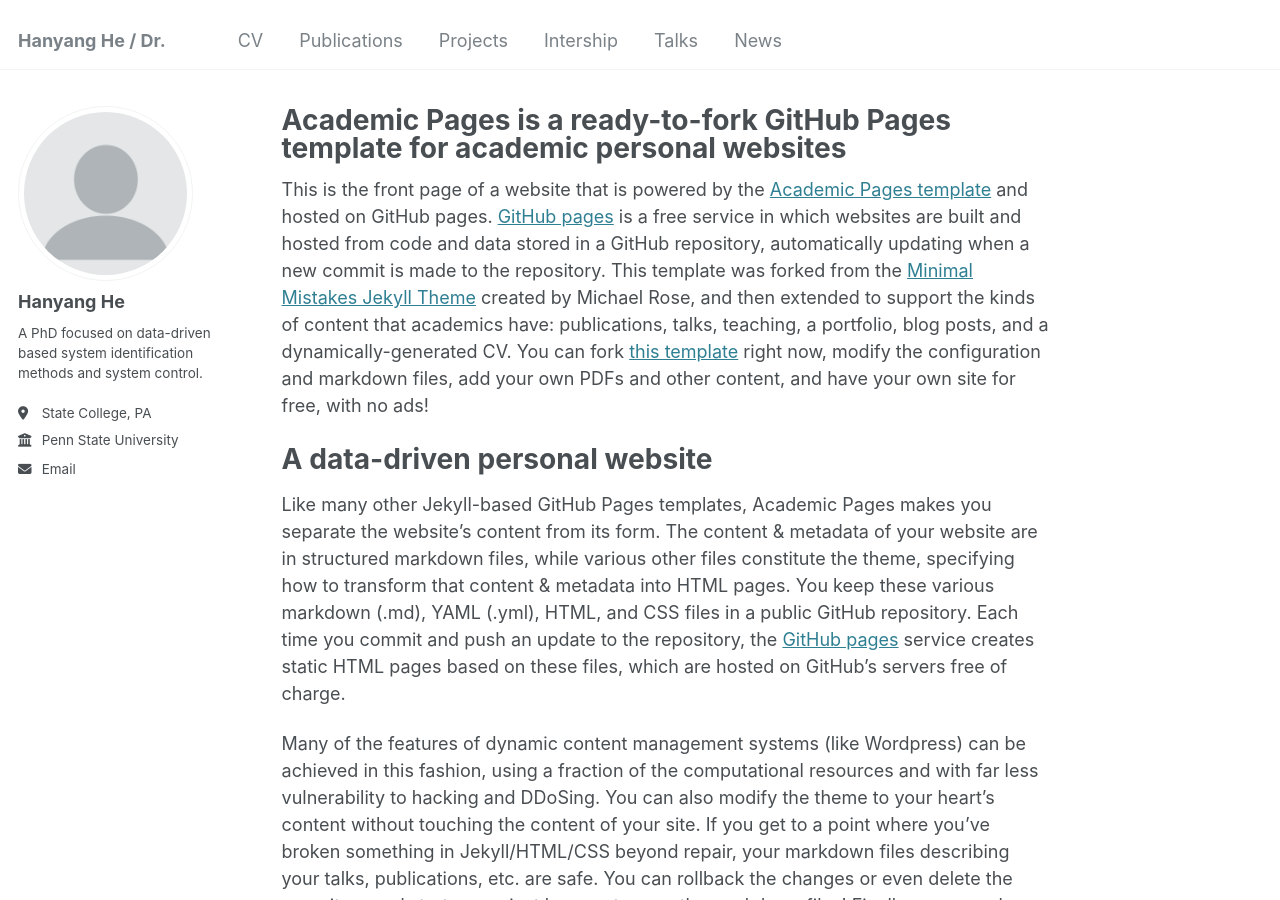
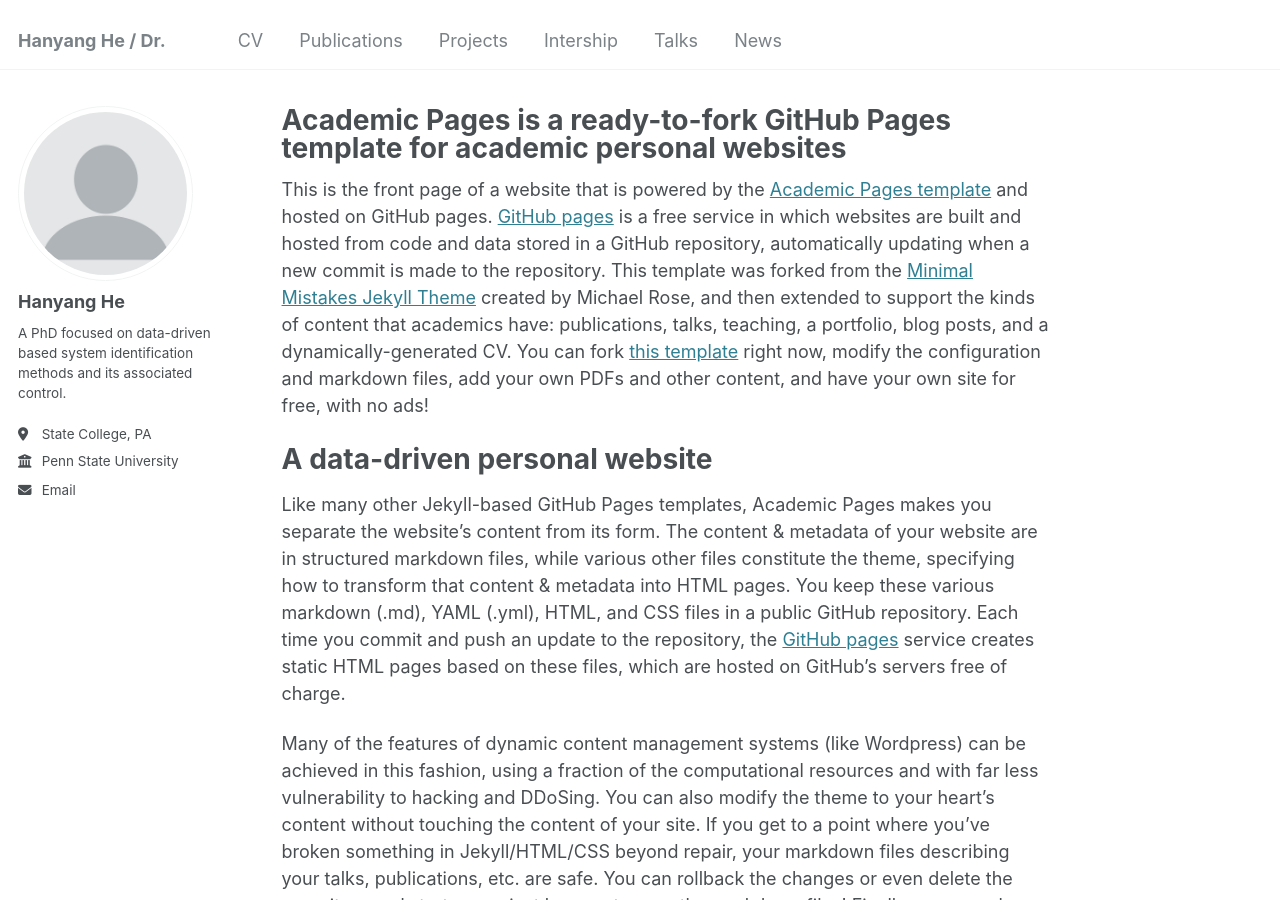
Before and after one commit to HanyangHe/HanyangHe.github.io, a Jekyll site: the page built from _pages/about.md, in a window 1280 px wide and 900 px high. Built offline with Jekyll 4.4.1, drawn with Linux system fonts in a browser that asks for light colours.

Commit message:
Update _config.yml

```diff
--- a/_config.yml
+++ b/_config.yml
@@ -24,7 +24,7 @@ author:
   avatar           : "profile.png"
   name             : "Hanyang He"
   pronouns         : # example: "she/her"
-  bio              : "A PhD focused on data-driven based system identification methods and system control."
+  bio              : "A PhD focused on data-driven based system identification methods and its associated control."
   location         : "State College, PA"
   employer         : "Penn State University"
   uri              : # URL
```
